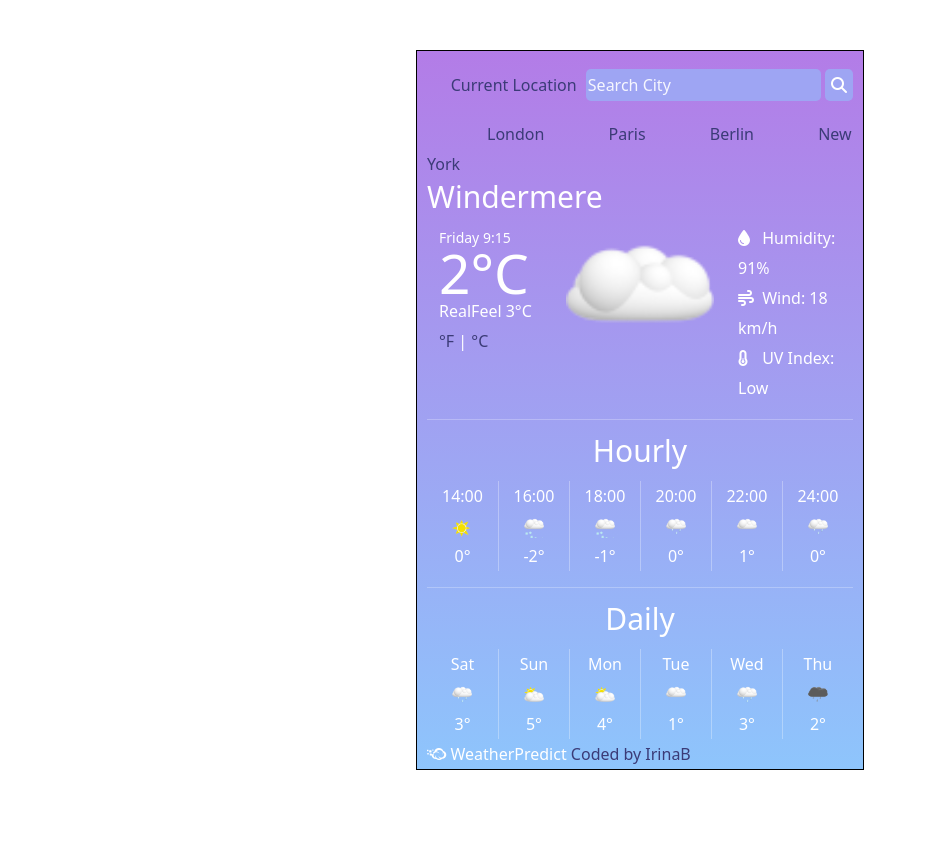
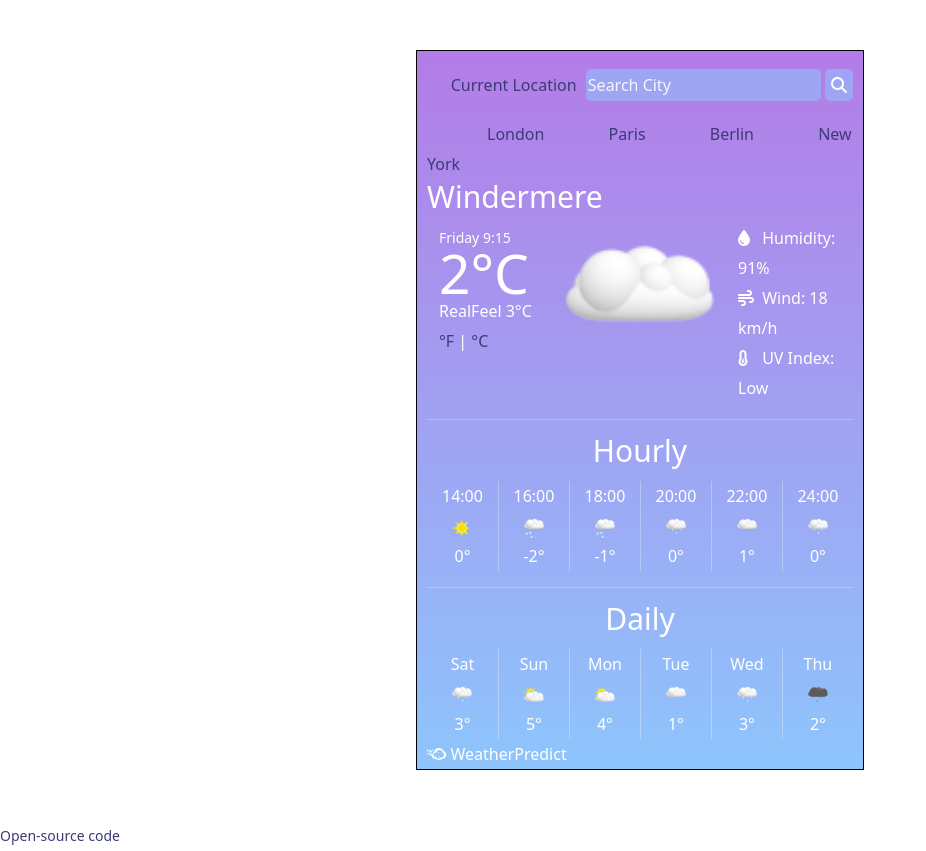
Before and after one commit to IrinaBoros/weather-predict-project, a plain HTML site: page index.html in a window 1280 px wide. Shown: the whole page, without its empty margins (0-926 px from the left). Before the commit the page ends 820 px from the top, so only its background shows below. Drawn offline with nearby package versions, Linux system fonts and the light colour scheme.

Commit message:
Added link to GitHub

```diff
--- a/index.html
+++ b/index.html
@@ -146,8 +146,14 @@
         </div>
         <footer>
             <i class="fab fa-cloudversify"></i>
-            WeatherPredict <a href="https://github.com/IrinaBoros/weather-predict-project"> Coded by IrinaB </a>
+            WeatherPredict
         </footer>
+    </div>
+    <div>
+<small>
+     <a href="https://github.com/IrinaBoros/weather-predict-project" target="_blank"> Open-source code</a>
+     by IrinaB
+</small>
     </div>
     <script src="src/script.js"></script>
 </body>
```
